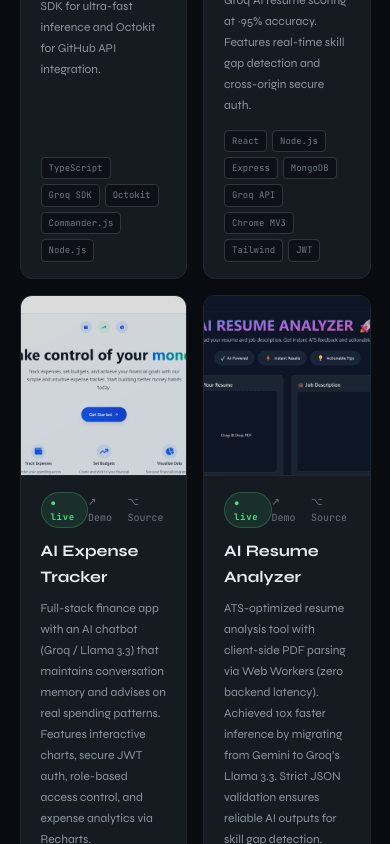
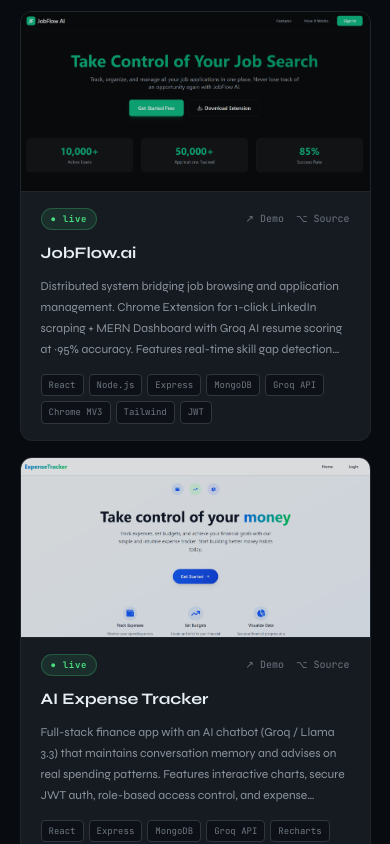
Before and after one commit to Aryan-404-404/Portfolio, a Next.js app: page / in a window 390 px wide. Shown: the part 3160-4004 px from the top of the page. Built offline with nearby package versions, Linux system fonts and the light colour scheme.

Commit message:
Fixed responsiveness

```diff
--- a/app/components/BlogSection.jsx
+++ b/app/components/BlogSection.jsx
@@ -66,15 +66,7 @@
         </a>
       </p>
 
-      <div
-        className="blogs-grid"
-        style={{
-          display: 'grid',
-          gridTemplateColumns: 'repeat(2, 1fr)',
-          gap: '16px',
-          marginBottom: '32px',
-        }}
-      >
+      <div className="blogs-grid" style={{ marginBottom: '32px' }}>
         {POSTS.map(post => (
           <a
             key={post.title}
@@ -100,11 +92,10 @@
               e.currentTarget.style.transform = 'none';
             }}
           >
+            {/* Tags */}
             <div style={{ display: 'flex', gap: '6px', flexWrap: 'wrap', marginBottom: '12px' }}>
               {post.tags.map(t => (
-                <span
-                  key={t}
-                  style={{
+                <span key={t} style={{
                   fontFamily: 'var(--font-mono)',
                   fontSize: '9px',
                   padding: '2px 8px',
@@ -112,13 +103,13 @@
                   background: 'var(--green-dim)',
                   color: 'var(--green)',
                   border: '1px solid var(--green-border)',
-                  }}
-                >
+                }}>
                   {t}
                 </span>
               ))}
             </div>
 
+            {/* Title */}
             <h3 style={{
               fontSize: '15px',
               fontWeight: 600,
@@ -129,18 +120,24 @@
               {post.title}
             </h3>
 
+            {/* Excerpt — clamped to 3 lines so cards stay even */}
             <p style={{
               fontSize: '12px',
               color: 'var(--muted)',
               lineHeight: 1.75,
-              flex: 1,
+              margin: '0 0 16px 0',
+              display: '-webkit-box',
+              WebkitLineClamp: 3,
+              WebkitBoxOrient: 'vertical',
+              overflow: 'hidden',
             }}>
               {post.excerpt}
             </p>
 
+            {/* Footer */}
             <div style={{
               borderTop: '1px solid var(--border)',
-              marginTop: '16px',
+              marginTop: 'auto',
               paddingTop: '12px',
               display: 'flex',
               justifyContent: 'space-between',
@@ -180,6 +177,19 @@
           More posts on dev.to →
         </a>
       </div>
+
+      <style>{`
+        .fade-section { opacity: 0; transform: translateY(24px); transition: opacity 0.6s ease, transform 0.6s ease; }
+        .fade-section.visible { opacity: 1; transform: none; }
+        .blogs-grid {
+          display: grid;
+          grid-template-columns: repeat(2, 1fr);
+          gap: 16px;
+        }
+        @media (max-width: 700px) {
+          .blogs-grid { grid-template-columns: 1fr; }
+        }
+      `}</style>
     </section>
   );
 }
--- a/app/components/Projects.jsx
+++ b/app/components/Projects.jsx
@@ -4,7 +4,6 @@
 import { useEffect, useRef } from 'react';
 
 const PROJECTS = [
-
   {
     title: 'RepoCLI',
     tag: 'npm',
@@ -36,11 +35,11 @@
     title: 'AI Resume Analyzer',
     tag: 'live',
     image: '/Resume-analyzer.png',
-    desc: "ATS-optimized resume analysis tool with client-side PDF parsing via Web Workers (zero backend latency). Achieved 10x faster inference by migrating from Gemini to Groq\u2019s Llama 3.3. Strict JSON validation ensures reliable AI outputs for skill gap detection.",
+    desc: 'ATS-optimized resume analysis tool with client-side PDF parsing via Web Workers (zero backend latency). Achieved 10x faster inference by migrating from Gemini to Groq\'s Llama 3.3. Strict JSON validation ensures reliable AI outputs for skill gap detection.',
     pills: ['TypeScript', 'Groq API', 'pdfjs-dist', 'Web Workers', 'React', 'Tailwind'],
     demo: 'https://ai-resume-analyzer-pi-ruby.vercel.app/',
     source: 'https://github.com/Aryan-404-404/AI-Resume-Analyzer',
-  }
+  },
 ];
 
 function ProjectCard({ project }) {
@@ -66,7 +65,7 @@
         e.currentTarget.style.transform = 'none';
       }}
     >
-      {/* Image / placeholder */}
+      {/* Image */}
       <div style={{
         height: '180px',
         background: 'var(--bg2)',
@@ -76,6 +75,7 @@
         alignItems: 'center',
         justifyContent: 'center',
         borderBottom: '1px solid var(--border)',
+        flexShrink: 0,
       }}>
         {image ? (
           <Image
@@ -102,15 +102,10 @@
       </div>
 
       {/* Body */}
-      <div style={{ padding: '16px 20px', flex: 1, display: 'flex', flexDirection: 'column' }}>
+      <div style={{ padding: '16px 20px', display: 'flex', flexDirection: 'column', gap: '10px' }}>
 
         {/* Tag + links row */}
-        <div style={{
-          display: 'flex',
-          alignItems: 'center',
-          justifyContent: 'space-between',
-          marginBottom: '10px',
-        }}>
+        <div style={{ display: 'flex', alignItems: 'center', justifyContent: 'space-between' }}>
           <span style={{
             fontFamily: 'var(--font-mono)',
             fontSize: '9px',
@@ -131,12 +126,7 @@
                 href={demo}
                 target="_blank"
                 rel="noopener noreferrer"
-                style={{
-                  fontFamily: 'var(--font-mono)',
-                  fontSize: '10px',
-                  color: 'var(--faint)',
-                  transition: 'color 0.2s',
-                }}
+                style={{ fontFamily: 'var(--font-mono)', fontSize: '10px', color: 'var(--faint)', transition: 'color 0.2s' }}
                 onMouseEnter={e => (e.currentTarget.style.color = 'var(--green)')}
                 onMouseLeave={e => (e.currentTarget.style.color = 'var(--faint)')}
               >
@@ -148,12 +138,7 @@
                 href={source}
                 target="_blank"
                 rel="noopener noreferrer"
-                style={{
-                  fontFamily: 'var(--font-mono)',
-                  fontSize: '10px',
-                  color: 'var(--faint)',
-                  transition: 'color 0.2s',
-                }}
+                style={{ fontFamily: 'var(--font-mono)', fontSize: '10px', color: 'var(--faint)', transition: 'color 0.2s' }}
                 onMouseEnter={e => (e.currentTarget.style.color = 'var(--green)')}
                 onMouseLeave={e => (e.currentTarget.style.color = 'var(--faint)')}
               >
@@ -164,21 +149,26 @@
         </div>
 
         {/* Title */}
-        <h3 style={{ fontSize: '16px', fontWeight: 700, color: 'var(--text)', marginBottom: '8px' }}>
+        <h3 style={{ fontSize: '16px', fontWeight: 700, color: 'var(--text)', margin: 0 }}>
           {title}
         </h3>
 
-        {/* Description */}
-        <p style={{ fontSize: '12px', color: 'var(--muted)', lineHeight: 1.75, flex: 1, marginBottom: '14px' }}>
+        {/* Description — fixed height so cards don't stretch unevenly */}
+        <p style={{
+          fontSize: '12px', color: 'var(--muted)', lineHeight: 1.75,
+          margin: 0,
+          display: '-webkit-box',
+          WebkitLineClamp: 4,
+          WebkitBoxOrient: 'vertical',
+          overflow: 'hidden',
+        }}>
           {desc}
         </p>
 
         {/* Tech pills */}
-        <div style={{ display: 'flex', flexWrap: 'wrap', gap: '5px' }}>
+        <div style={{ display: 'flex', flexWrap: 'wrap', gap: '5px', marginTop: '4px' }}>
           {pills.map(pill => (
-            <span
-              key={pill}
-              style={{
+            <span key={pill} style={{
               fontFamily: 'var(--font-mono)',
               fontSize: '9px',
               padding: '3px 7px',
@@ -186,8 +176,7 @@
               border: '1px solid var(--border2)',
               color: 'var(--faint)',
               background: 'var(--bg2)',
-              }}
-            >
+            }}>
               {pill}
             </span>
           ))}
@@ -222,15 +211,7 @@
         <div className="sec-line" />
       </div>
 
-      <div
-        className="proj-grid"
-        style={{
-          display: 'grid',
-          gridTemplateColumns: 'repeat(2, 1fr)',
-          gap: '16px',
-          marginBottom: '32px',
-        }}
-      >
+      <div className="proj-grid" style={{ marginBottom: '32px' }}>
         {PROJECTS.map(p => (
           <ProjectCard key={p.title} project={p} />
         ))}
@@ -259,6 +240,19 @@
           View All Projects on GitHub →
         </a>
       </div>
+
+      <style>{`
+        .fade-section { opacity: 0; transform: translateY(24px); transition: opacity 0.6s ease, transform 0.6s ease; }
+        .fade-section.visible { opacity: 1; transform: none; }
+        .proj-grid {
+          display: grid;
+          grid-template-columns: repeat(2, 1fr);
+          gap: 16px;
+        }
+        @media (max-width: 700px) {
+          .proj-grid { grid-template-columns: 1fr; }
+        }
+      `}</style>
     </section>
   );
 }
```
Lines whose indentation alone changed are shown as unchanged.
